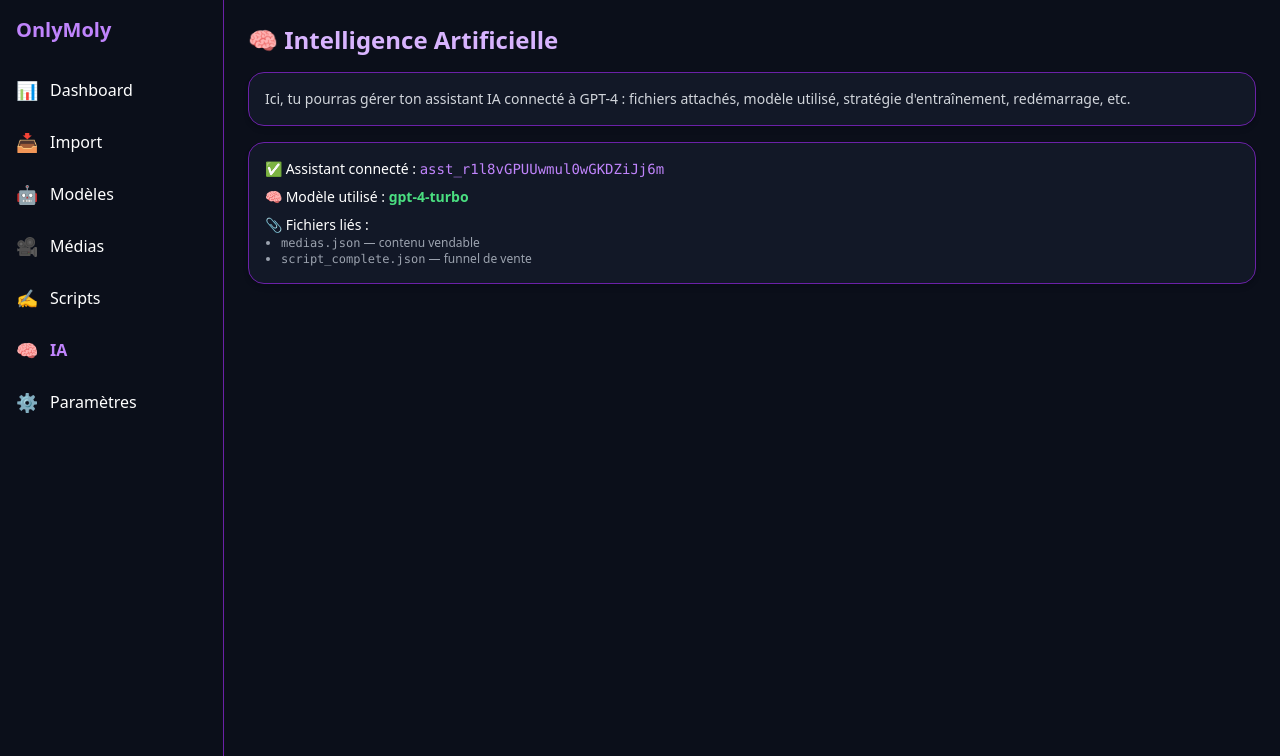
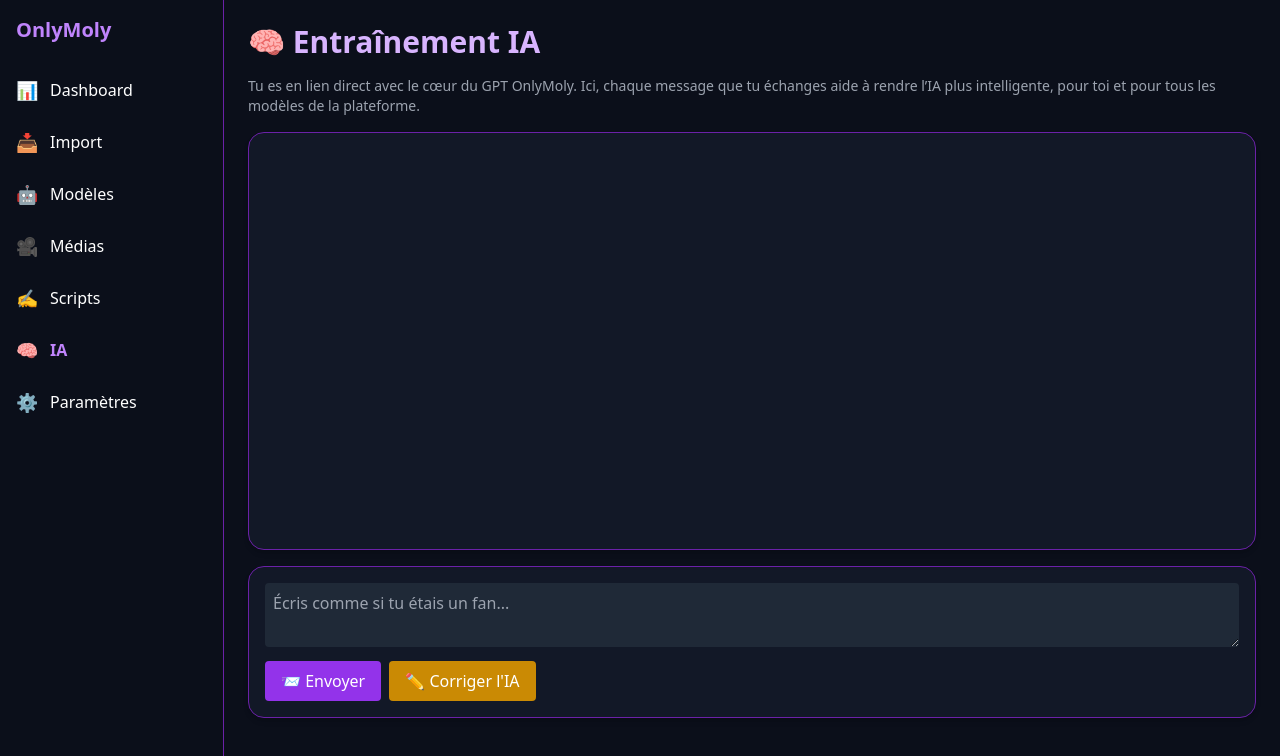
Before and after one commit to schreinereyang/frontend, a Next.js app: page /ia in a window 1280 px wide. Shown: the top 756 px of the page. Built offline with nearby package versions, Linux system fonts and the light colour scheme.

Commit message:
Update ia.tsx

```diff
--- a/pages/ia.tsx
+++ b/pages/ia.tsx
@@ -1,30 +1,96 @@
+import { useState } from "react";
 import LayoutDashboard from "../components/LayoutDashboard";
 import CardSection from "../components/CardSection";
 
-export default function Ia() {
+export default function IaPage() {
+  const [input, setInput] = useState("");
+  const [history, setHistory] = useState<{ sender: string; text: string }[]>([]);
+  const [correctionMode, setCorrectionMode] = useState(false);
+  const [correction, setCorrection] = useState("");
+
+  const handleSend = () => {
+    if (!input.trim()) return;
+
+    const newHistory = [...history, { sender: "🧠 Modérateur", text: input }];
+    setHistory(newHistory);
+    setInput("");
+
+    setTimeout(() => {
+      const aiResponse = `🤖 GPT : Merci pour ton message, je prends note !`;
+      setHistory((prev) => [...prev, { sender: "🤖 IA", text: aiResponse }]);
+    }, 800);
+  };
+
+  const applyCorrection = () => {
+    if (!correction.trim()) return;
+    setHistory((prev) => [
+      ...prev,
+      { sender: "✏️ Correction", text: correction }
+    ]);
+    setCorrection("");
+    setCorrectionMode(false);
+  };
+
   return (
     <LayoutDashboard>
-      <div className="mb-4 text-2xl font-bold text-purple-300">🧠 Intelligence Artificielle</div>
+      <div className="space-y-4 text-white">
+        <h1 className="text-3xl font-bold text-purple-300">🧠 Entraînement IA</h1>
+        <p className="text-sm text-gray-400">
+          Tu es en lien direct avec le cœur du GPT OnlyMoly. Ici, chaque message que tu échanges aide à rendre l’IA plus intelligente, pour toi et pour tous les modèles de la plateforme.
+        </p>
 
-      <CardSection>
-        <p className="text-gray-300 text-sm">
-          Ici, tu pourras gérer ton assistant IA connecté à GPT-4 : fichiers attachés, modèle utilisé,
-          stratégie d'entraînement, redémarrage, etc.
-        </p>
-      </CardSection>
+        <CardSection>
+          <div className="h-96 overflow-y-auto space-y-3 p-2">
+            {history.map((h, i) => (
+              <div key={i} className="text-sm">
+                <span className="font-semibold">{h.sender}:</span> {h.text}
+              </div>
+            ))}
+          </div>
+        </CardSection>
 
-      <CardSection className="mt-4">
-        <ul className="text-sm text-white space-y-2">
-          <li>✅ Assistant connecté : <span className="text-purple-400 font-mono">asst_r1l8vGPUUwmul0wGKDZiJj6m</span></li>
-          <li>🧠 Modèle utilisé : <span className="text-green-400 font-semibold">gpt-4-turbo</span></li>
-          <li>📎 Fichiers liés :
-            <ul className="pl-4 list-disc text-gray-400 text-xs">
-              <li><code>medias.json</code> — contenu vendable</li>
-              <li><code>script_complete.json</code> — funnel de vente</li>
-            </ul>
-          </li>
-        </ul>
-      </CardSection>
+        <CardSection>
+          {correctionMode ? (
+            <div className="space-y-2">
+              <textarea
+                value={correction}
+                onChange={(e) => setCorrection(e.target.value)}
+                placeholder="Corrige la réponse de l'IA ici..."
+                className="w-full p-2 bg-gray-800 rounded"
+              />
+              <button
+                onClick={applyCorrection}
+                className="bg-green-600 hover:bg-green-700 px-4 py-2 rounded text-white"
+              >
+                ✅ Appliquer la correction
+              </button>
+            </div>
+          ) : (
+            <div className="space-y-2">
+              <textarea
+                value={input}
+                onChange={(e) => setInput(e.target.value)}
+                placeholder="Écris comme si tu étais un fan..."
+                className="w-full p-2 bg-gray-800 rounded"
+              />
+              <div className="flex space-x-2">
+                <button
+                  onClick={handleSend}
+                  className="bg-purple-600 hover:bg-purple-700 px-4 py-2 rounded text-white"
+                >
+                  📨 Envoyer
+                </button>
+                <button
+                  onClick={() => setCorrectionMode(true)}
+                  className="bg-yellow-600 hover:bg-yellow-700 px-4 py-2 rounded text-white"
+                >
+                  ✏️ Corriger l'IA
+                </button>
+              </div>
+            </div>
+          )}
+        </CardSection>
+      </div>
     </LayoutDashboard>
   );
 }
```
